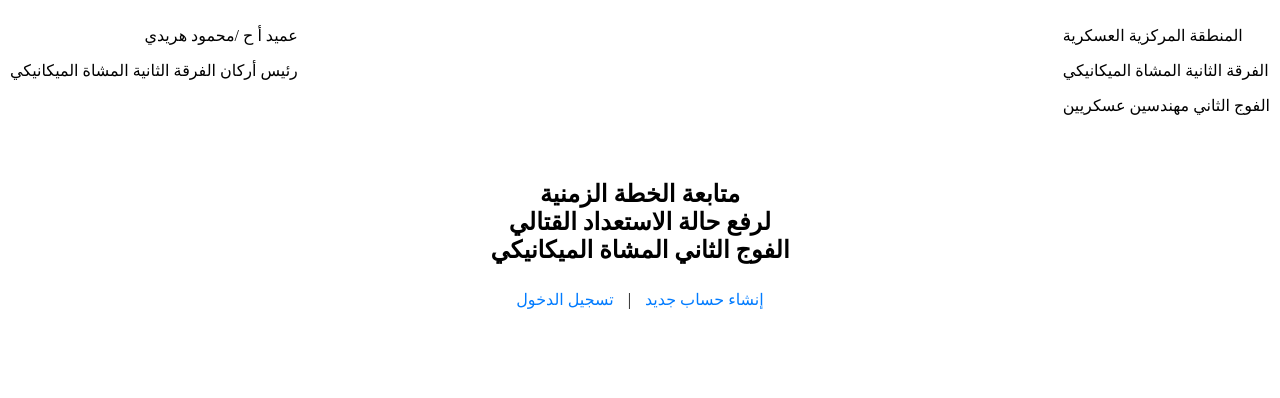
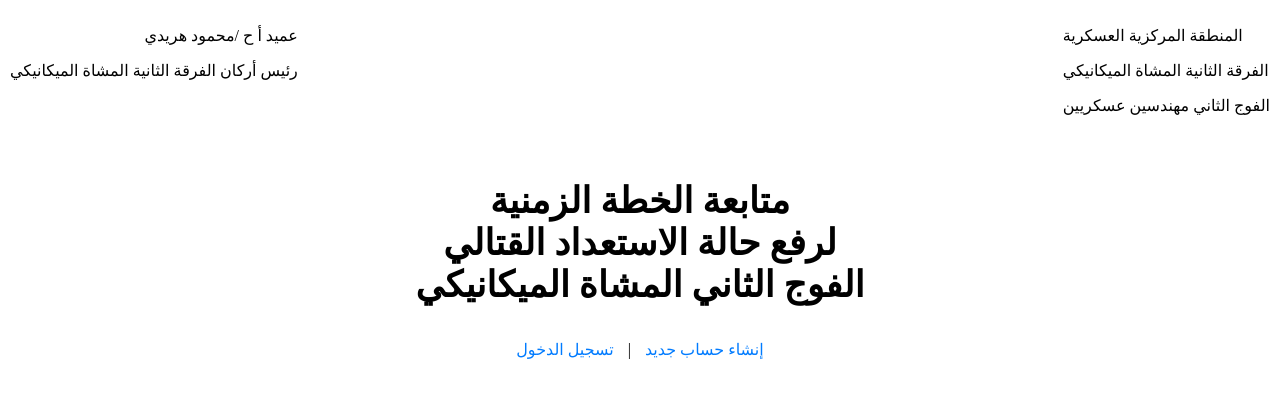
Before and after one commit to HasanAbdelhady/tasks, a Django app: page /tasks/ in a window 1280 px wide. Shown: the top 398 px of the page. Run offline with Django 5.2, Linux system fonts and the light colour scheme.

Commit message:
Update home.html

```diff
--- a/task_tracker/templates/home.html
+++ b/task_tracker/templates/home.html
@@ -52,7 +52,7 @@
 
             margin-top: 20px; /* Adjust margin to create space below the title */
 
-            font-size: 24px; /* Increase font size for better visibility */
+            font-size: 36px; /* Increase font size for better visibility */
 
         }
 
```
